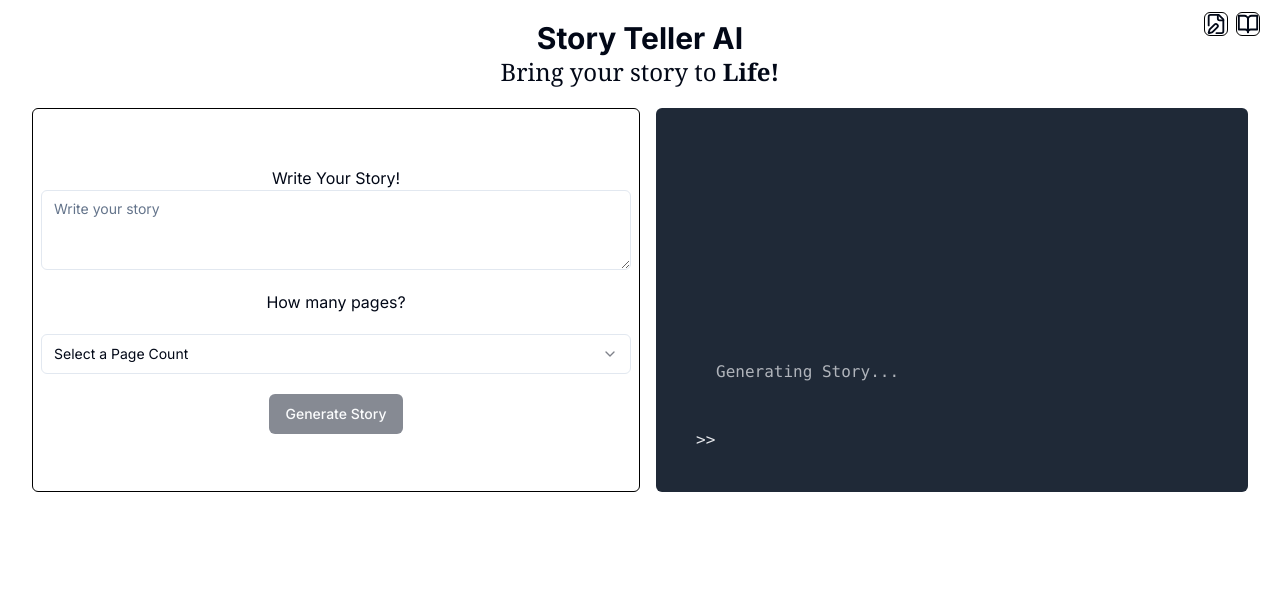
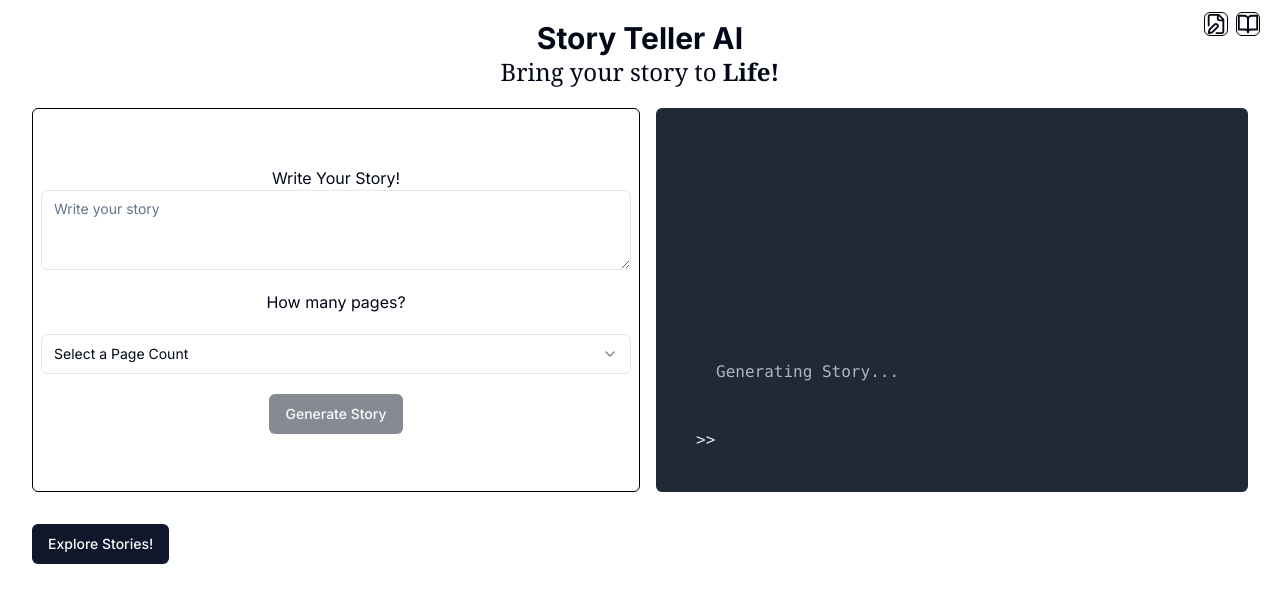
Before and after one commit to Prathyarthi/Storybook-AI, a Next.js app: page / in a window 1280 px wide. Shown: the top 602 px of the page. Built offline with nearby package versions, Linux system fonts and the light colour scheme.

Commit message:
Modified Explore stories position

```diff
--- a/app/page.tsx
+++ b/app/page.tsx
@@ -11,6 +11,9 @@ export default function Home() {
           <StoryWriter />
         </section>
       </main>
+      <div className="m-8">
+        <ExploreStories />
+      </div>
     </>
   );
 }
--- a/components/ExploreStories.tsx
+++ b/components/ExploreStories.tsx
@@ -3,7 +3,7 @@ import { Button } from "./ui/button"
 
 function ExploreStories() {
     return (
-        <div className="w-[50%] flex justify-center items-center">
+        <div className="">
             <section className="flex ">
                 <Button asChild>
                     <Link href="/stories">
```
